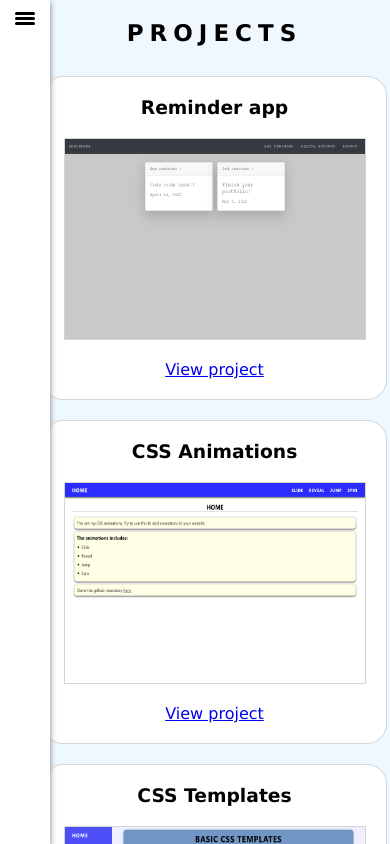
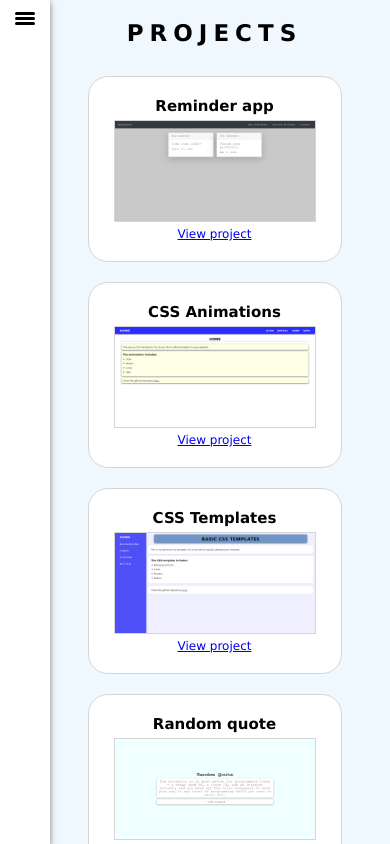
Before and after one commit to ErlJocson/my-portfolio, a React (Create React App) app: page /project in a window 390 px wide. Shown: the top 844 px of the page. Built offline with nearby package versions, Linux system fonts and the light colour scheme.

Commit message:
add responsive design

```diff
--- a/src/components/sections/Project.js
+++ b/src/components/sections/Project.js
@@ -37,8 +37,10 @@ const ProjectContainer = styled.div`
   padding: 20px;
   border-radius: 20px;
   background-color: white;
+
   cursor: pointer;
   border: 1px solid rgb(213, 213, 213);
+
   &:hover {
     box-shadow: 0 2px 6px rgb(118, 118, 118);
   }
@@ -49,4 +51,31 @@ const ProjectContainer = styled.div`
     margin: 20px 0;
     border: 1px solid rgb(213, 213, 213);
   }
+
+  @media screen and (max-width: 1100px) {
+    h3 {
+      font-size: 18px;
+    }
+    img {
+      margin: 10px 0;
+      width: 250px;
+      height: 150px;
+    }
+
+    a {
+      font-size: 12px;
+    }
+  }
+
+  @media screen and (max-width: 720px) {
+    h3 {
+      font-size: 15px;
+    }
+
+    img {
+      margin: 5px;
+      width: 200px;
+      height: 100px;
+    }
+  }
 `;
```
